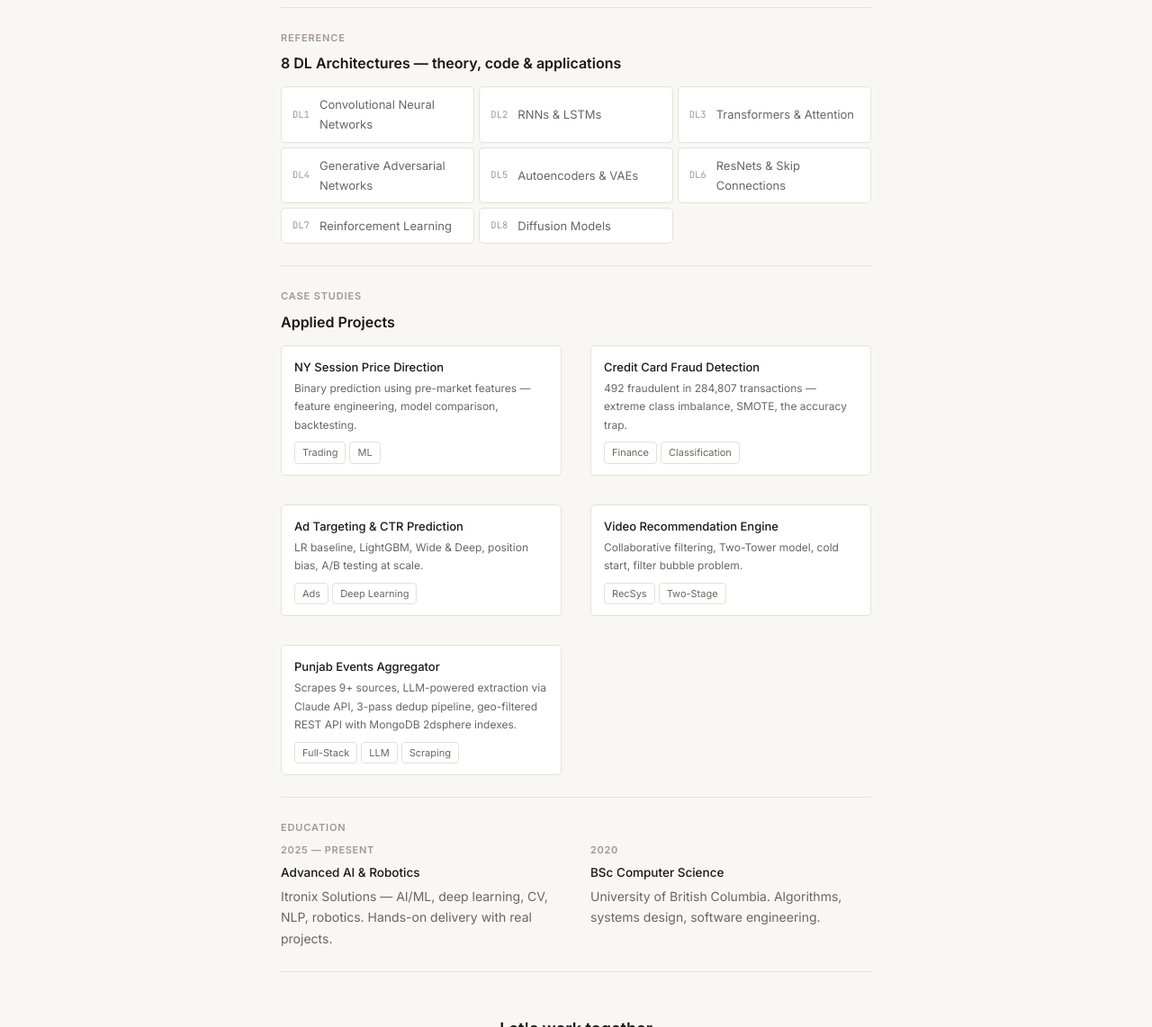
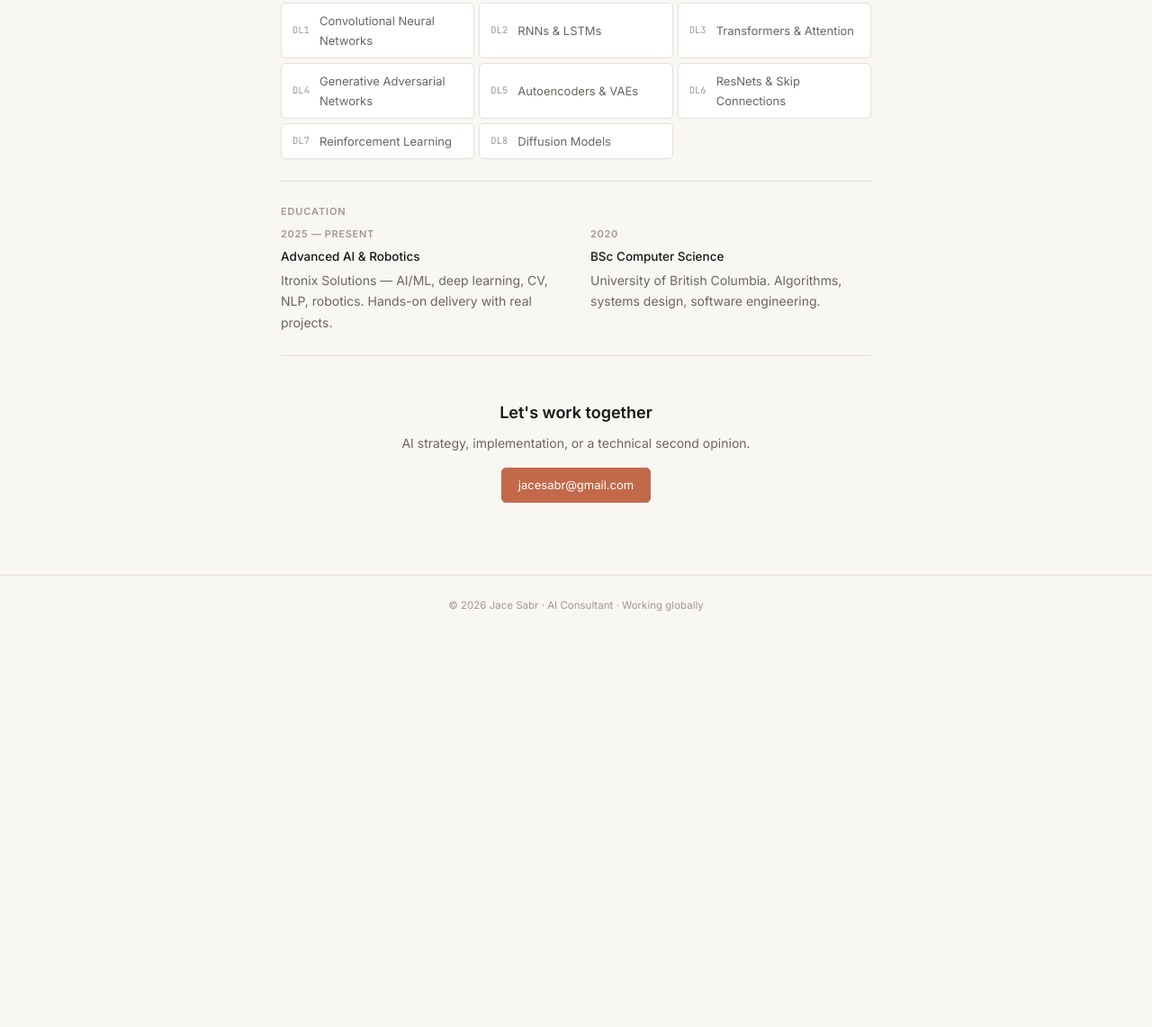
Before and after one commit to jacesabr/resume, a website: page index.html in a window 1280 px wide. Shown: the part 1658-2800 px from the top of the page at 90% size. After the commit the page ends 2365 px from the top, so only its background shows below. Drawn offline with Linux system fonts and the light colour scheme.

Commit message:
Move Morrigan into Showcase; remove Case Studies section and unused .tag CSS

```diff
--- a/index.html
+++ b/index.html
@@ -63,10 +63,6 @@ sec{display:block}
 .pill:hover{border-color:var(--accent);color:var(--text)}
 .pill .n{font-family:'JetBrains Mono',monospace;font-size:10.5px;color:var(--muted);min-width:22px}
 
-/* Tags */
-.tags{display:flex;flex-wrap:wrap;gap:4px;margin-top:8px}
-.tag{font-size:11px;padding:2px 8px;border-radius:4px;border:1px solid var(--border);color:var(--dim)}
-
 /* Contact */
 .contact{text-align:center;padding:3rem 0 1rem}
 .contact h2{font-size:18px;font-weight:600;margin-bottom:6px}
@@ -86,7 +82,6 @@ footer{text-align:center;padding:1.5rem;border-top:1px solid var(--border);color
 <nav>
   <div class="logo">Jace<em>.</em></div>
   <div class="nav-r">
-    <a href="#morrigan">Morrigan</a>
     <a href="#showcase">Showcase</a>
     <a href="#expertise">Expertise</a>
     <a href="#contact">Contact</a>
@@ -110,14 +105,6 @@ footer{text-align:center;padding:1.5rem;border-top:1px solid var(--border);color
     <div class="sec-label">Consulting</div>
     <h2>AI Advisory</h2>
     <p>I work with startups, small businesses, and governments — building AI systems that fit, from quick prototypes for a five-person team to national-scale rollouts. Model choice, deployment, compliance, and training the people who'll actually use it.</p>
-  </div>
-
-  <!-- Morrigan -->
-  <div class="sec" id="morrigan">
-    <div class="sec-label">Flagship</div>
-    <h2>Morrigan — Synthetic Human</h2>
-    <p>An AI companion that remembers conversations, builds trust over time, has its own inner thoughts, and pushes back when she disagrees. Built from scratch on a fine-tuned LLaMA 3.</p>
-    <a href="https://uncensored-ai.onrender.com/" target="_blank" class="btn btn-p" style="margin-top:4px">Try Morrigan live →</a>
   </div>
 
   <!-- Expertise -->
@@ -149,9 +136,14 @@ footer{text-align:center;padding:1.5rem;border-top:1px solid var(--border);color
   <!-- Showcase -->
   <div class="sec" id="showcase">
     <div class="sec-label">Showcase</div>
-    <h2>Builds &amp; Notebooks</h2>
-    <p>Self-contained projects and Colab notebooks — small things I build to sharpen the tools.</p>
+    <h2>Projects &amp; Notebooks</h2>
+    <p>Builds, full products, and Colab notebooks — from flagship work to small experiments.</p>
     <div class="sc-grid">
+      <a href="https://uncensored-ai.onrender.com/" target="_blank" class="sc-card">
+        <div class="sc-title">Morrigan — Synthetic Human <span class="sc-arrow">→</span></div>
+        <div class="sc-desc">AI companion that remembers, builds trust over time, has inner thoughts, and pushes back when she disagrees. Built on fine-tuned LLaMA 3.</div>
+        <div class="sc-tags"><span class="sc-tag">Flagship</span><span class="sc-tag">LLaMA 3</span></div>
+      </a>
       <a href="https://colab.research.google.com/drive/1EHl74ZNGO84glJvspE8-PRhyEU9Qx4vJ" target="_blank" class="sc-card">
         <div class="sc-title">LLM From Scratch <span class="sc-arrow">→</span></div>
         <div class="sc-desc">Tokenizer, attention, and GPT pretraining built up from primitives in a single Colab.</div>
@@ -207,39 +199,6 @@ footer{text-align:center;padding:1.5rem;border-top:1px solid var(--border);color
     </div>
   </div>
 
-  <!-- Projects -->
-  <div class="sec" id="projects">
-    <div class="sec-label">Case Studies</div>
-    <h2>Applied Projects</h2>
-    <div class="two" style="margin-top:12px">
-      <a href="ny-session-prediction.html" class="pill" style="display:block;padding:12px 14px;height:auto">
-        <div style="font-weight:500;font-size:13px;color:var(--text);margin-bottom:3px">NY Session Price Direction</div>
-        <div style="font-size:12px;color:var(--dim)">Binary prediction using pre-market features — feature engineering, model comparison, backtesting.</div>
-        <div class="tags"><span class="tag">Trading</span><span class="tag">ML</span></div>
-      </a>
-      <a href="credit-card-fraud.html" class="pill" style="display:block;padding:12px 14px;height:auto">
-        <div style="font-weight:500;font-size:13px;color:var(--text);margin-bottom:3px">Credit Card Fraud Detection</div>
-        <div style="font-size:12px;color:var(--dim)">492 fraudulent in 284,807 transactions — extreme class imbalance, SMOTE, the accuracy trap.</div>
-        <div class="tags"><span class="tag">Finance</span><span class="tag">Classification</span></div>
-      </a>
-      <a href="ad-targeting.html" class="pill" style="display:block;padding:12px 14px;height:auto">
-        <div style="font-weight:500;font-size:13px;color:var(--text);margin-bottom:3px">Ad Targeting &amp; CTR Prediction</div>
-        <div style="font-size:12px;color:var(--dim)">LR baseline, LightGBM, Wide &amp; Deep, position bias, A/B testing at scale.</div>
-        <div class="tags"><span class="tag">Ads</span><span class="tag">Deep Learning</span></div>
-      </a>
-      <a href="video-recommendation.html" class="pill" style="display:block;padding:12px 14px;height:auto">
-        <div style="font-weight:500;font-size:13px;color:var(--text);margin-bottom:3px">Video Recommendation Engine</div>
-        <div style="font-size:12px;color:var(--dim)">Collaborative filtering, Two-Tower model, cold start, filter bubble problem.</div>
-        <div class="tags"><span class="tag">RecSys</span><span class="tag">Two-Stage</span></div>
-      </a>
-      <a href="https://punjab-events-production.up.railway.app/" target="_blank" class="pill" style="display:block;padding:12px 14px;height:auto">
-        <div style="font-weight:500;font-size:13px;color:var(--text);margin-bottom:3px">Punjab Events Aggregator</div>
-        <div style="font-size:12px;color:var(--dim)">Scrapes 9+ sources, LLM-powered extraction via Claude API, 3-pass dedup pipeline, geo-filtered REST API with MongoDB 2dsphere indexes.</div>
-        <div class="tags"><span class="tag">Full-Stack</span><span class="tag">LLM</span><span class="tag">Scraping</span></div>
-      </a>
-    </div>
-  </div>
-
   <!-- Education -->
   <div class="sec" id="education">
     <div class="sec-label">Education</div>
```
